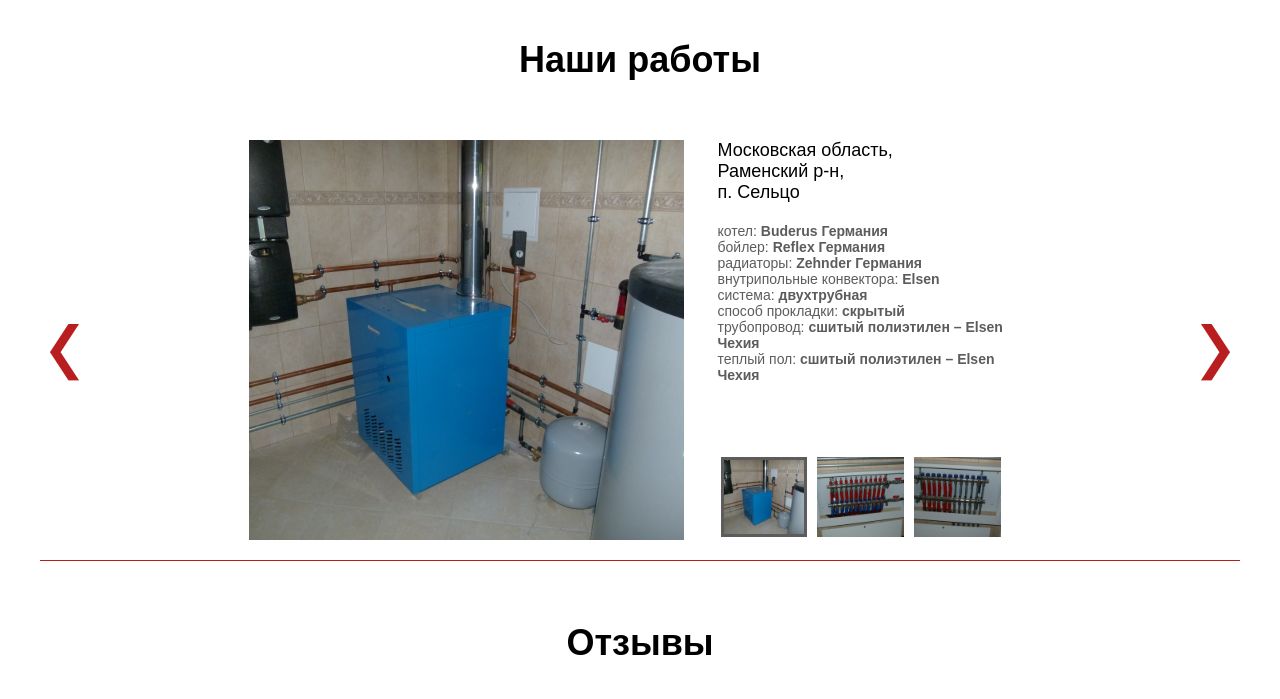
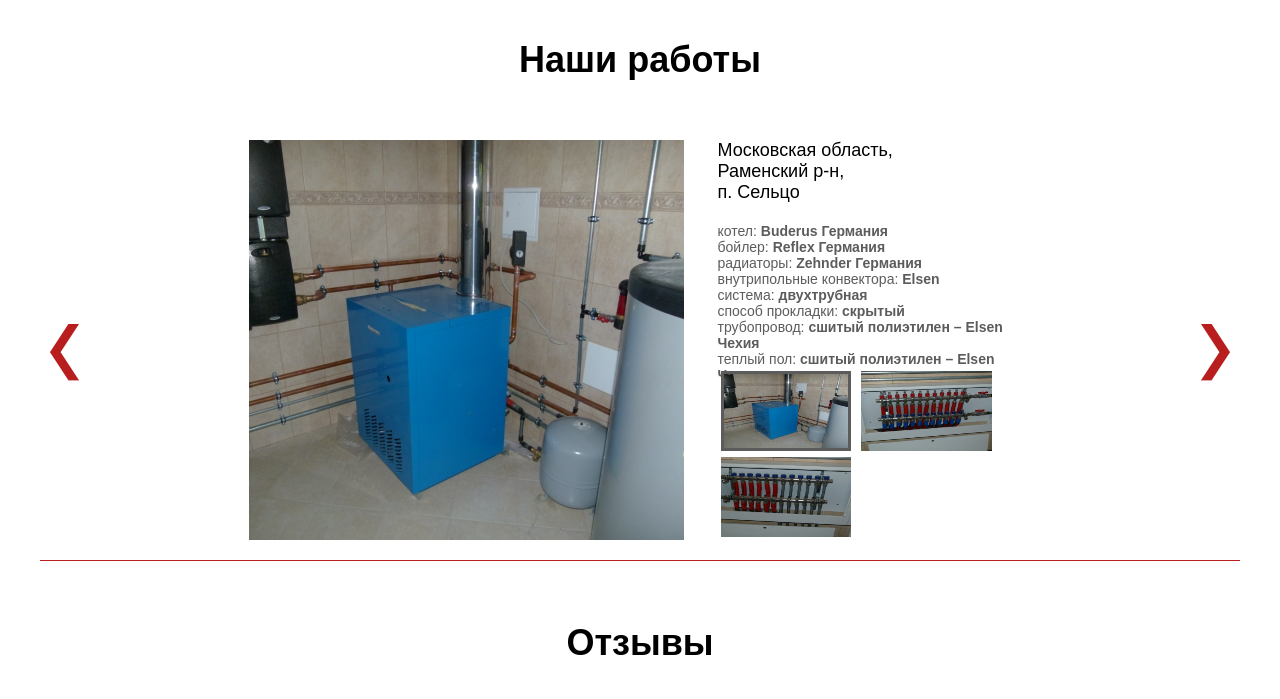
Before and after one commit to vleukhin/domotoplenya, a PHP site: page / in a window 1280 px wide. Shown: the part 5200-5899 px from the top of the page. Run offline with PHP 8.4, Linux system fonts and the light colour scheme.

Commit message:
slider adaptive height

```diff
--- a/css/style.css
+++ b/css/style.css
@@ -369,8 +369,8 @@ header .contacts .phone {
   margin: 0 auto;
 }
 #portfolio .job img.thumb {
-  max-height: 80px;
-  height: 26.14379085%;
+  max-width: 140px;
+  width: 45.75163399%;
   margin: 3px;
   cursor: pointer;
   display: inline;
@@ -723,4 +723,8 @@ h1 {
     position: absolute;
     bottom: 0;
   }
+  .about .images img.thumb {
+    max-height: 80px;
+    height: 26.14379085%;
+  }
 }
--- a/js/scripts.js
+++ b/js/scripts.js
@@ -40,8 +40,8 @@
 			}
 		});
 
-		$('#portfolio').find('ul').bxSlider();
-		$('#brands').find('ul').bxSlider();
+		$('#portfolio').find('ul').bxSlider({adaptiveHeight: true});
+		$('#brands').find('ul').bxSlider({adaptiveHeight: true});
 
 		$("input[name=phone]").mask('8 (999) 999 99 99');
 
--- a/less/mobile.less
+++ b/less/mobile.less
@@ -250,6 +250,11 @@
 		.images{
 			position: absolute;
 			bottom: 0;
+
+			img.thumb{
+				max-height: 80px;
+				height: percentage(80px/306px);
+			}
 		}
 	}
 }
--- a/less/style.less
+++ b/less/style.less
@@ -409,8 +409,8 @@ header {
 				margin: 0 auto;
 			}
 			&.thumb{
-				max-height: 80px;
-				height: percentage(80px/306px);
+				max-width: 140px;
+				width: percentage(140px/306px);
 				margin: 3px;
 				cursor: pointer;
 				display: inline;
```
